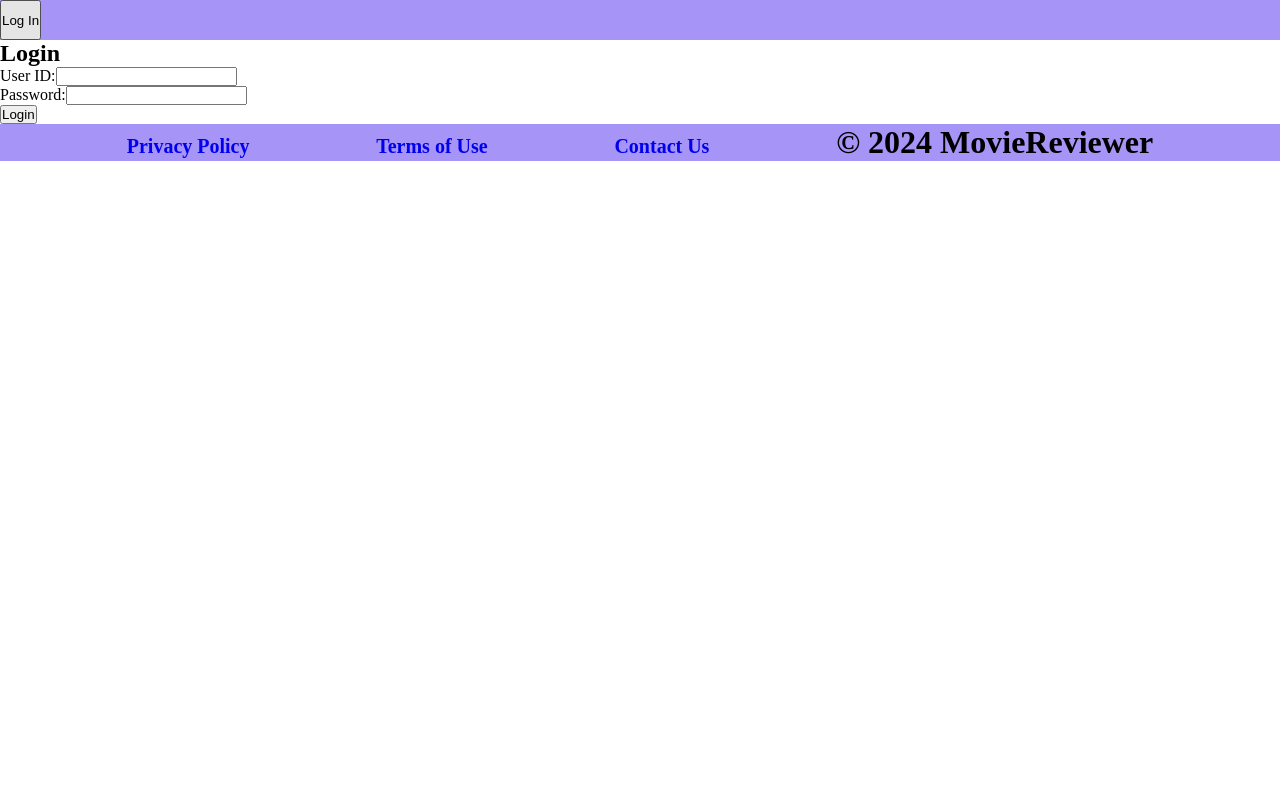
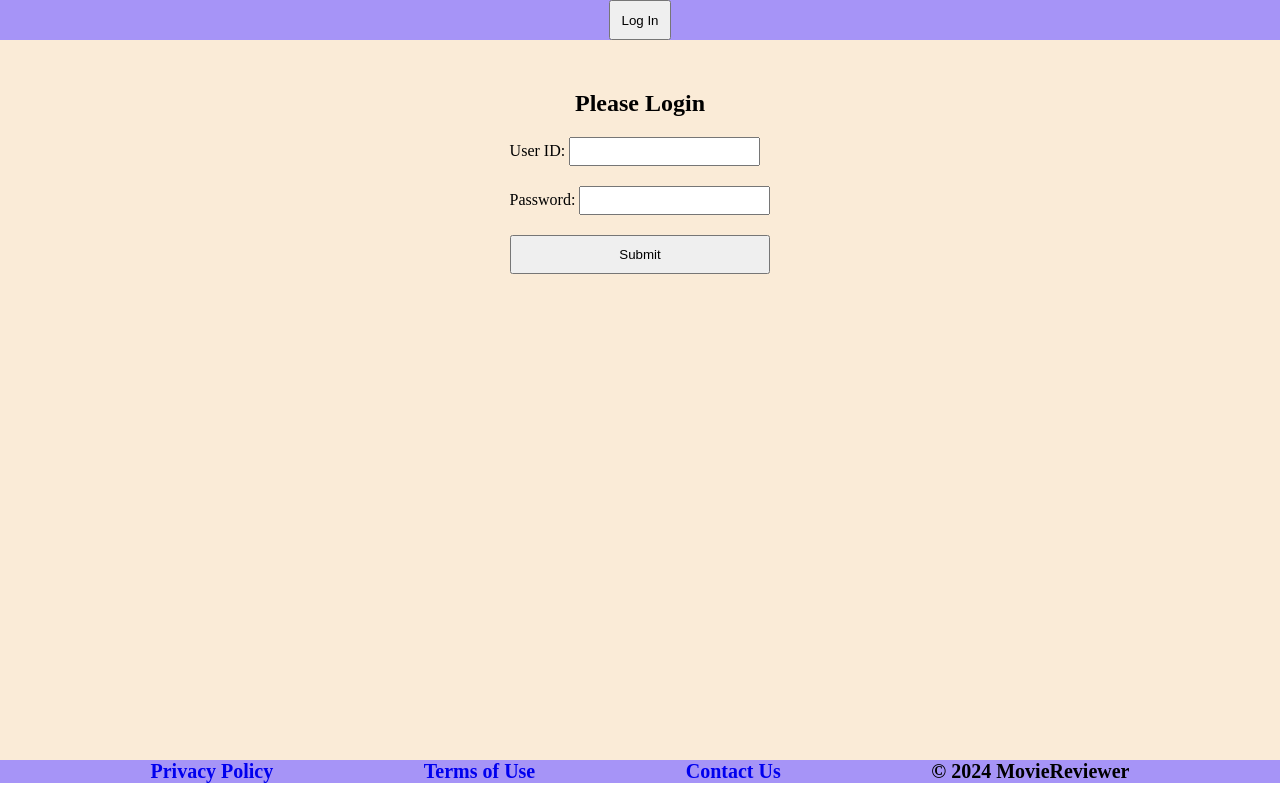
Before and after one commit to bunnyohare/Mah_Ellen_MovieReviewer_Capstone, a React (Vite) app in the folder client/: page /login in a window 1280 px wide. Built offline with nearby package versions, Linux system fonts and the light colour scheme.

Commit message:
Fixed a few style things and organized content a bit better.

```diff
--- a/client/index.css
+++ b/client/index.css
@@ -5,5 +5,5 @@
   }
 
   .page{
-    flex: 7;
+    flex: 10;
   }
--- a/client/src/Pages/AllReviews/AllReviews.jsx
+++ b/client/src/Pages/AllReviews/AllReviews.jsx
@@ -1,14 +1,24 @@
 import React from 'react';
 import './allReviews.css'
 
-const AllReviews = ({ onLogin }) => {
-  return (
-    <div className="landing-page">
-      <img src="path_to_your_image" alt="Welcome Graphic" width="400" height="600" />
-      <h1>Welcome to MY_APP_NAME</h1>
-      <button onClick={onLogin}>Log In</button>
-    </div>
-  );
-};
+const AllReview = () => {
+    // Dummy list of posts
+    const posts = [
+      { id: 1, title: 'Post 1' },
+      { id: 2, title: 'Post 2' },
+      { id: 3, title: 'Post 3' },
+    ];
 
-export default AllReviews;
+    return (
+      <div className="reviews">
+        <h2>Posts</h2>
+        <ul>
+          {posts.map(post => (
+            <li key={post.id}>{post.title}</li>
+          ))}
+        </ul>
+      </div>
+    );
+  };
+
+  export default AllReview;
--- a/client/src/Pages/AllReviews/allReviews.css
+++ b/client/src/Pages/AllReviews/allReviews.css
@@ -0,0 +1,7 @@
+.landing-page {
+    display: flex;
+    flex-direction: column;
+    align-items: center;
+    justify-content: center;
+    flex: 5;
+  }
--- a/client/src/Pages/LogIn/LogIn.jsx
+++ b/client/src/Pages/LogIn/LogIn.jsx
@@ -1,4 +1,5 @@
 import React, { useState } from 'react';
+import './logIn.css'
 
 const LogIn = ({ onLogin }) => {
   const [userId, setUserId] = useState('');
@@ -11,19 +12,23 @@ const LogIn = ({ onLogin }) => {
   };
 
   return (
-    <div>
-      <h2>Login</h2>
+    <div className='LogIn'>
+      <div className='Welcome'>
+      <h2>Please Login</h2>
+      </div>
+      <div id="LogIn-Form">
       <form onSubmit={handleSubmit}>
         <div>
-          <label htmlFor="userId">User ID:</label>
+          <label htmlFor="userId">User ID: </label>
           <input type="text" id="userId" value={userId} onChange={(e) => setUserId(e.target.value)} />
         </div>
         <div>
-          <label htmlFor="password">Password:</label>
+          <label htmlFor="password">Password: </label>
           <input type="password" id="password" value={password} onChange={(e) => setPassword(e.target.value)} />
         </div>
-        <button type="submit">Login</button>
+        <button type="submit">Submit</button>
       </form>
+    </div>
     </div>
   );
 };
--- a/client/src/Pages/LogIn/logIn.css
+++ b/client/src/Pages/LogIn/logIn.css
@@ -0,0 +1,39 @@
+/* logIn.css */
+
+.LogIn {
+    display: flex;
+    flex-direction: column; /* Arrange children vertically */
+    background-color: antiquewhite;
+    align-items: center; /* Center horizontally */
+    padding: 50px; /* Add padding for space around the content */
+    height: 90vh;
+  }
+
+  .Welcome {
+    margin-bottom: 20px; /* Add space below the Welcome section */
+  }
+
+  .LogIn-Form {
+    display: block;
+  }
+
+  form {
+    display: flex;
+    flex-direction: column; /* Arrange form elements vertically */
+  }
+
+  form > div {
+    margin-bottom: 20px; /* Add space between form elements */
+  }
+
+  label {
+    margin-bottom: 5px; /* Add space below labels */
+  }
+
+  input {
+    padding: 5px; /* Add padding for input fields */
+  }
+
+  button {
+    padding: 10px; /* Add padding for the submit button */
+  }
--- a/client/src/Pages/SingleReview/SingleReview.jsx
+++ b/client/src/Pages/SingleReview/SingleReview.jsx
@@ -3,17 +3,15 @@ import './singleReview.css'
 
 const SingleReview = () => {
   // Dummy list of posts
-  const posts = [
+  const post = [
     { id: 1, title: 'Post 1' },
-    { id: 2, title: 'Post 2' },
-    { id: 3, title: 'Post 3' },
   ];
 
   return (
-    <div>
+    <div className="reviews">
       <h2>Posts</h2>
       <ul>
-        {posts.map(post => (
+        {post.map(post => (
           <li key={post.id}>{post.title}</li>
         ))}
       </ul>
--- a/client/src/Pages/SingleReview/singleReview.css
+++ b/client/src/Pages/SingleReview/singleReview.css
@@ -0,0 +1,12 @@
+.reviews {
+    text-align: center;
+    border: 5px solid pink;
+    padding: 2rem;
+    height: 80vh;
+  }
+  .reviews h2 {
+    margin-bottom: 20px;
+  }
+  .reviews ul {
+    list-style-type: none;
+  }
--- a/client/src/components/Footer/footer.css
+++ b/client/src/components/Footer/footer.css
@@ -3,7 +3,7 @@
   }
 .Footer ul {
     font-weight: bolder;
-    font-size: xx-large;
+    font-size: 20px;
     display: flex;
     background-color: rgb(166, 148, 247);
     justify-content: space-evenly;
--- a/client/src/components/TopNav/topNav.css
+++ b/client/src/components/TopNav/topNav.css
@@ -8,6 +8,9 @@
   height: 100%;
   display: flex;
   background-color: rgb(166, 148, 247);
+  justify-content: space-evenly;
+  align-items: center;
+  height: 100%;
 }
 
 .TopNav ul li {
```
